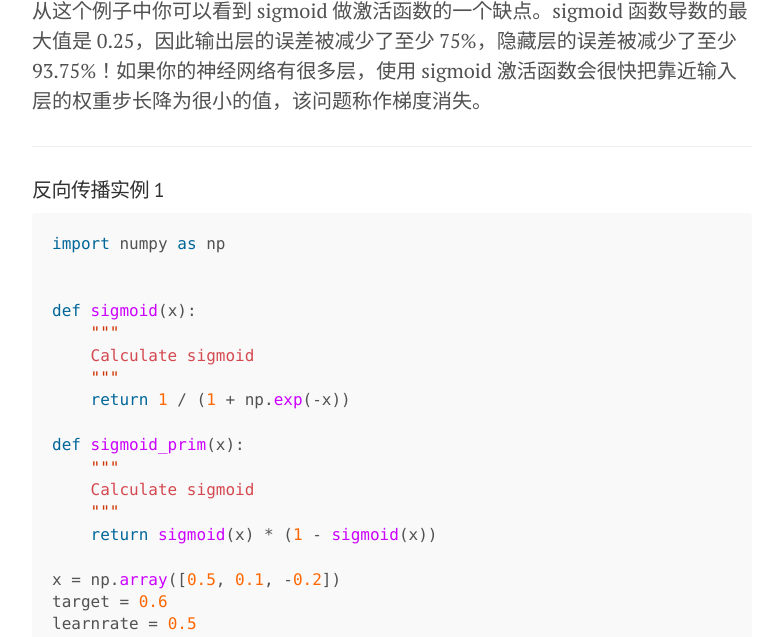
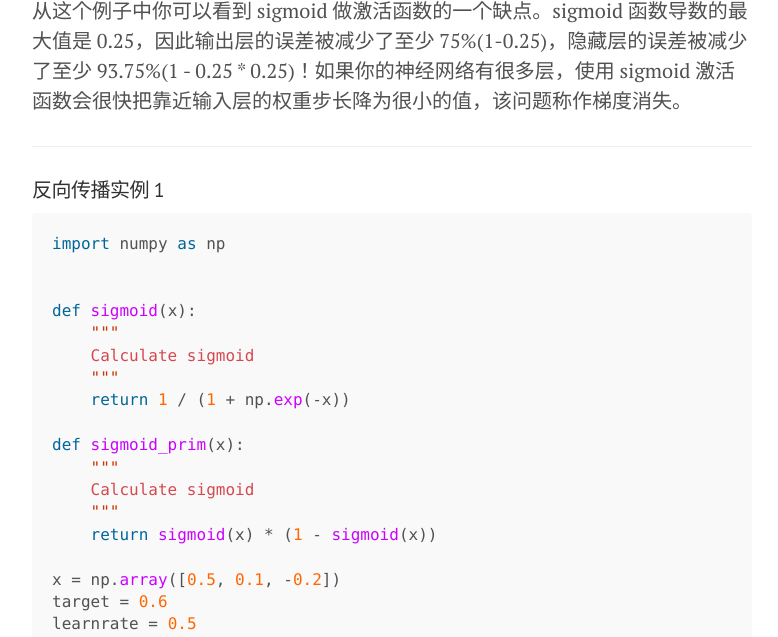
Before and after one commit to midnight2104/midnight2104.github.io, a Jekyll site: the page built from _posts/2018-2-27-反向传播.md, in a window 1280 px wide and 900 px high, scrolled down 921 px, cut to the strip 263-900 px from the top of the window. Shown: the whole strip, without its empty margins (248-1026 px from the left). Built offline with Jekyll 4.4.1, drawn with Linux system fonts in a browser that asks for light colours.

Commit message:
Update 2018-2-27-反向传播.md

```diff
--- a/_posts/2018-2-27-反向传播.md
+++ b/_posts/2018-2-27-反向传播.md
@@ -10,7 +10,7 @@ tags: deep-learning
 
 ![image](https://thumbnail0.baidupcs.com/thumbnail/b972bbdcaa48465a6c80f658f6c1e57c?fid=357015718-250528-657179139533612&time=1519718400&rt=sh&sign=FDTAER-DCb740ccc5511e5e8fedcff06b081203-SaRYvGbHchDxCp13VVdgtxFxcJ0%3D&expires=8h&chkv=0&chkbd=0&chkpc=&dp-logid=1337812928351065945&dp-callid=0&size=c710_u400&quality=100&vuk=-&ft=video)
 
-从这个例子中你可以看到 sigmoid 做激活函数的一个缺点。sigmoid 函数导数的最大值是 0.25，因此输出层的误差被减少了至少 75%，隐藏层的误差被减少了至少 93.75%！如果你的神经网络有很多层，使用 sigmoid 激活函数会很快把靠近输入层的权重步长降为很小的值，该问题称作梯度消失。
+从这个例子中你可以看到 sigmoid 做激活函数的一个缺点。sigmoid 函数导数的最大值是 0.25，因此输出层的误差被减少了至少 75%(1-0.25)，隐藏层的误差被减少了至少 93.75%(1 - 0.25 * 0.25)！如果你的神经网络有很多层，使用 sigmoid 激活函数会很快把靠近输入层的权重步长降为很小的值，该问题称作梯度消失。
 
 ---
 
```
